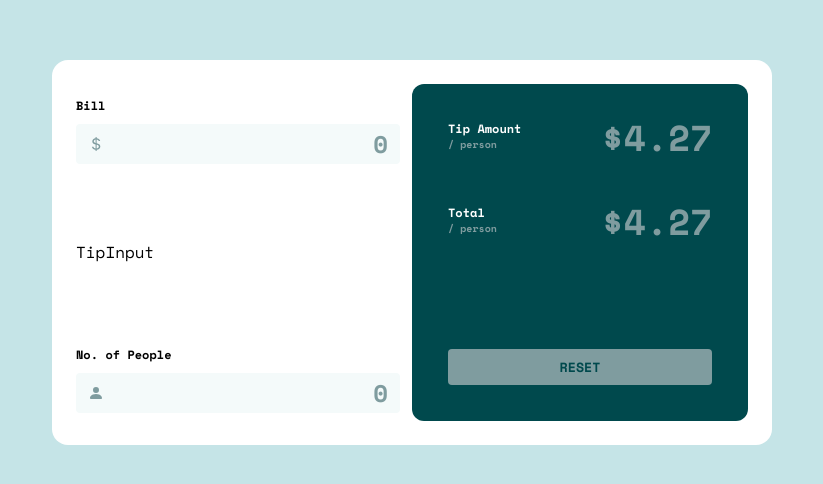
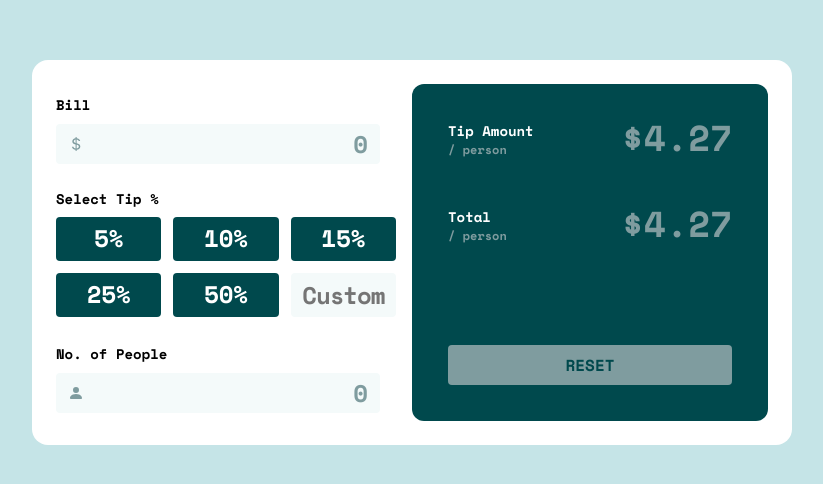
Before and after one commit to Emvil-git/fe-mentor__tip-calculator, a React (Create React App) app: page / in a window 1280 px wide. Shown: the part 148-632 px from the top of the page, without its empty margins (228-1051 px from the left). Built offline with nearby package versions, Linux system fonts and the light colour scheme.

Commit message:
feat(tip input): add styling
fix(UI): fix font sizes

```diff
--- a/src/App.scss
+++ b/src/App.scss
@@ -14,7 +14,7 @@
 
 .cont{
   width: max-content;
-  width: 720px;
+  width: 760px;
   height:385px;
   padding: 24px;
   background-color: $white;
--- a/src/components/display/Display.scss
+++ b/src/components/display/Display.scss
@@ -26,11 +26,11 @@
     &__label{
         &-amt{
             color: $white;
-            font-size: 12px;
+            font-size: 14px;
         }
 
         &-person{
-            font-size: 10px;
+            font-size: 12px;
         }
     }
 
@@ -43,6 +43,7 @@
         background-color: $gr-cyan;
         font-family: 'Space Mono', monospace;
         font-weight: 700;
+        font-size: 16px;
         outline: none;
         border: none;
 
--- a/src/components/numInput/NumInput.scss
+++ b/src/components/numInput/NumInput.scss
@@ -2,8 +2,8 @@
     font-weight: 700;nt
 
     &__label{
-        font-size: 12px;
-        line-height: 12px;
+        font-size: 14px;
+        line-height: 14px;
         padding: 0;
     }
 
@@ -50,5 +50,5 @@
 }
 
 #input__label{
-    font-size: 12px;
+    font-size: 14px;
 }
--- a/src/components/tipInput/TipInput.jsx
+++ b/src/components/tipInput/TipInput.jsx
@@ -1,7 +1,15 @@
 const TipInput = () => {
     return(
-        <div>
-            TipInput
+        <div className="tip">
+            <label  className="tip__label">Select Tip %</label>
+            <section className="tip__options">
+                <option className="tip__option">5%</option>
+                <option className="tip__option">10%</option>
+                <option className="tip__option">15%</option>
+                <option className="tip__option">25%</option>
+                <option className="tip__option">50%</option>
+                <input className="tip__option tip__option--custom" type="number" placeholder="Custom"/>
+            </section>
         </div>
     )
 }
--- a/src/components/tipInput/TipInput.scss
+++ b/src/components/tipInput/TipInput.scss
@@ -0,0 +1,46 @@
+.tip{
+    display: flex;
+    flex-direction: column;
+    height: 100%;
+
+    margin: 24px 0;
+
+    &__label{
+        font-size: 14px;
+        font-weight: 700;
+        margin-bottom: 8px;
+    }
+
+    &__options{
+        display: grid;
+
+        height: 100%;
+        grid-template-columns: repeat(3, minmax(0,1fr));
+        grid-template-rows: repeat(2, minmax(0,1fr));
+        grid-gap: 12px;
+        margin-right: 16px;
+    }
+
+    &__option{
+        display: flex;
+        justify-content: center;
+        align-items: center;
+        text-align: center;
+        color: $white;
+        font-weight: 700;
+        font-size: 24px;
+        background-color: $cyan-vd;
+        border-radius: 4px;
+
+        &--custom{
+            font-family: 'Space Mono', monospace;
+            background-color: $gr-cyan-vl;
+            border:none;
+            letter-spacing: -1px;
+            &::-webkit-outer-spin-button, &::-webkit-inner-spin-button{
+                -webkit-appearance: none;
+                margin: 0;
+            }
+        }
+    }
+}
```
